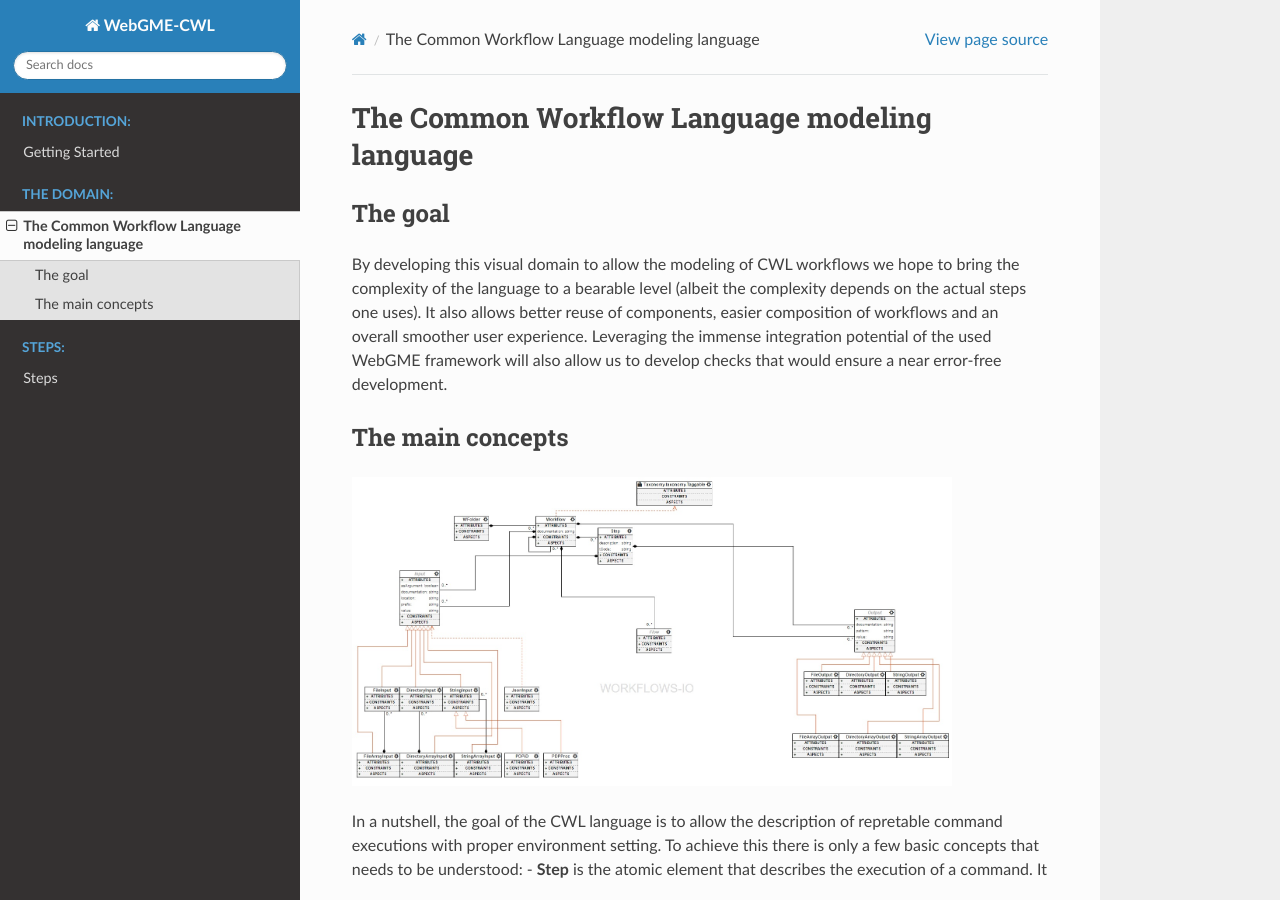
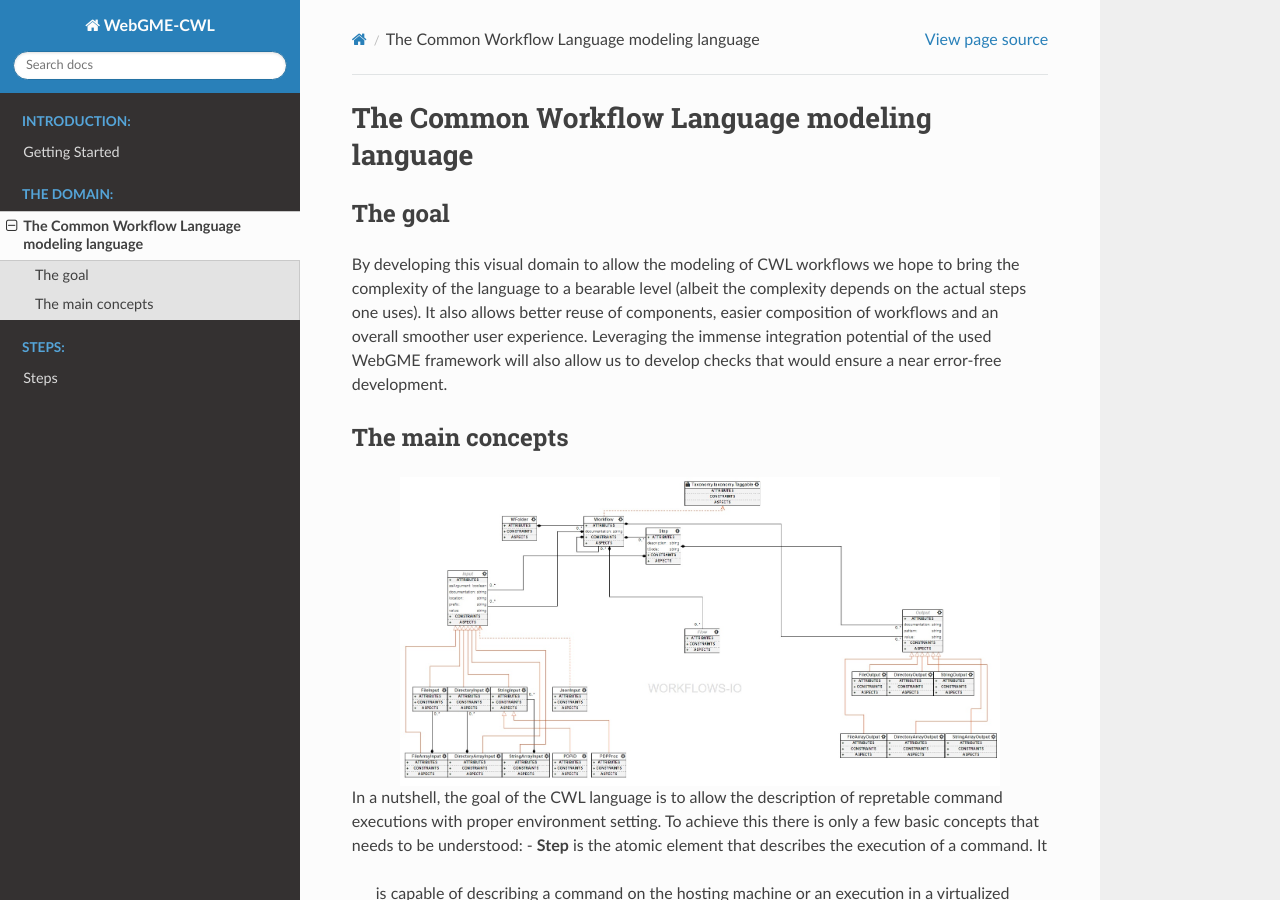
Before and after one commit to webgme/webgme-cwl, a Sphinx documentation site: the page built from docs/Introduction/domain.rst, in a window 1280 px wide and 900 px high. Built offline with Sphinx 7.4.7 and the Read the Docs theme 2.0.0, drawn with Linux system fonts in a browser that asks for light colours.

Commit message:
Fixing image insert

```diff
--- a/docs/Introduction/domain.rst
+++ b/docs/Introduction/domain.rst
@@ -16,7 +16,8 @@ error-free development.
 The main concepts
 _________________
 
-.. image:: ./cwl-domain.jpg
+.. figure:: cwl-domain.jpg
+   :align: center
    :width: 600
    :alt: Main building blocks of the model language of common workflow language
 
```
